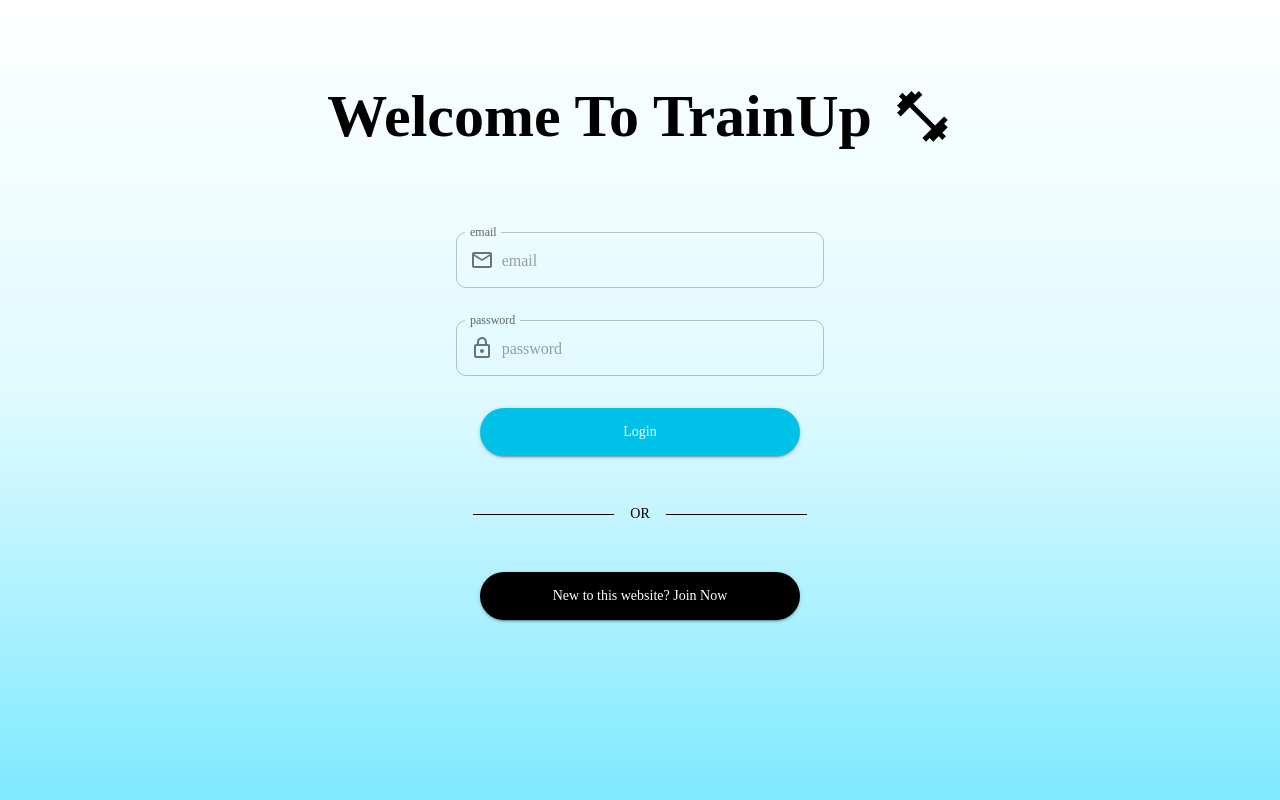
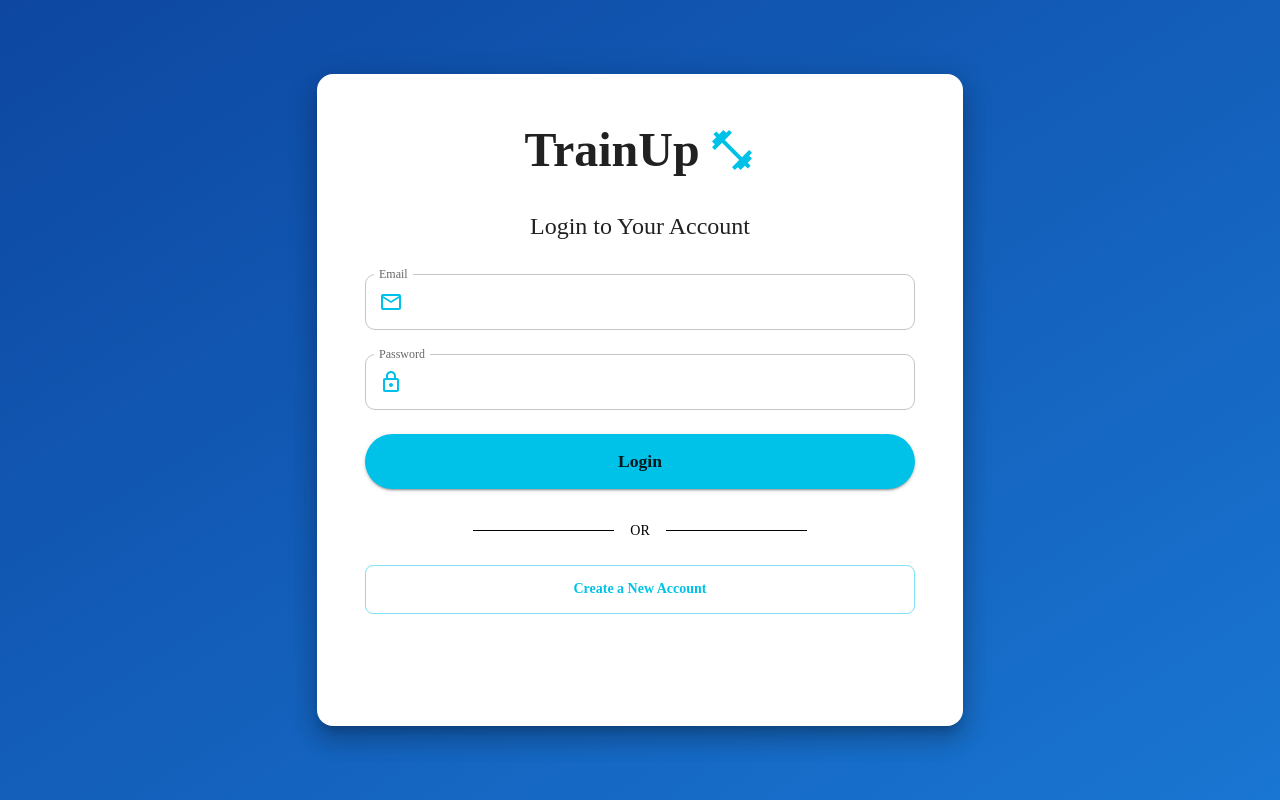
Before and after one commit to degreeProjects/trainUp-frontend, a React (Vite) app: page /login in a window 1280 px wide. Built offline with nearby package versions, Linux system fonts and the light colour scheme.

Commit message:
fix: login page, make it more cleaner

```diff
--- a/src/pages/Login.tsx
+++ b/src/pages/Login.tsx
@@ -7,6 +7,7 @@ import {
   InputAdornment,
   Stack,
   Box,
+  Paper,
 } from "@mui/material";
 import HorizontalLineWithText from "../components/HorizontalLineWithText";
 import authService from "../services/authService";
@@ -71,108 +72,123 @@ function Login() {
   return (
     <Stack
       sx={{
-        p: 10,
-        textAlign: "center",
-        width: "60%",
-        mx: "auto",
-        justifyContent: "space-between",
+        minHeight: "100vh",
+        justifyContent: "center",
         alignItems: "center",
-        gap: 5,
+        background: "linear-gradient(to bottom right, #0d47a1, #1976d2)",
       }}
     >
-      <Box sx={{ display: "flex", alignItems: "center", mb: 5 }}>
-        <Typography variant="h2" sx={{ fontWeight: "bold", mr: 2.5 }}>
-          Welcome To TrainUp
+      <Paper
+        elevation={15}
+        sx={{
+          width: "80%",
+          maxWidth: 550,
+          borderRadius: 4,
+          p: 6,
+          textAlign: "center",
+          bgcolor: "white",
+        }}
+      >
+        <Box display="flex" alignItems="center" justifyContent="center" mb={4}>
+          <Typography variant="h3" sx={{ fontWeight: "800", mr: 1 }}>
+            TrainUp
           </Typography>
-        <FitnessCenterIcon sx={{ fontSize: "3.8rem" }} />
+          <FitnessCenterIcon sx={{ fontSize: "3rem", color: "primary.main" }} />
         </Box>
-      <form onSubmit={handleSubmit(login)} style={{ width: "80%" }}>
-        <Stack spacing={4} alignItems="center">
+
+        <Typography variant="h5" sx={{ mb: 4, fontWeight: 500 }}>
+          Login to Your Account
+        </Typography>
+
+        <form onSubmit={handleSubmit(login)}>
+          <Stack spacing={3}>
             <Controller
               name="email"
               control={control}
               render={({ field }) => (
                 <TextField
                   {...field}
+                  label="Email"
+                  fullWidth
+                  variant="outlined"
                   error={!!errors.email}
-                fullWidth
-                label="email"
-                sx={{ width: "60%", mx: "auto" }}
-                placeholder="email"
                   helperText={errors.email?.message}
-                variant="outlined"
                   InputProps={{
                     startAdornment: (
                       <InputAdornment position="start">
-                      <EmailOutlinedIcon />
+                        <EmailOutlinedIcon color="primary" />
                       </InputAdornment>
                     ),
                   }}
                 />
               )}
             />
+
             <Controller
               name="password"
               control={control}
               render={({ field }) => (
                 <TextField
                   {...field}
+                  type="password"
+                  label="Password"
+                  fullWidth
+                  variant="outlined"
                   error={!!errors.password}
-                fullWidth
-                label="password"
-                sx={{ width: "60%", mx: "auto" }}
-                placeholder="password"
-                type="password"
                   helperText={errors.password?.message}
-                variant="outlined"
                   InputProps={{
                     startAdornment: (
                       <InputAdornment position="start">
-                      <LockOutlinedIcon />
+                        <LockOutlinedIcon color="primary" />
                       </InputAdornment>
                     ),
                   }}
                 />
               )}
             />
+
             <Button
+              type="submit"
               variant="contained"
-            type="submit"
               sx={{
-              color: "white",
-              backgroundColor: "primary.main",
-              ":hover": { backgroundColor: "primary.main" },
-              width: "25vw",
-              height: "6vh",
-              mt: 3,
-              mx: "auto",
+                py: 1.5,
+                fontSize: "1.1rem",
+                fontWeight: "bold",
               }}
             >
               Login
             </Button>
+
             {serverError && (
-            <Typography variant="body1" color="error" fontWeight="bold">
+              <Typography color="error" fontWeight="bold" textAlign="center">
                 {serverError}
               </Typography>
             )}
           </Stack>
         </form>
+
+        <Box mt={4}>
           <HorizontalLineWithText text="OR" />
+        </Box>
+
         <Button
-        variant="contained"
+          variant="outlined"
           onClick={register}
           sx={{
-          color: "white",
-          backgroundColor: "black",
-          ":hover": { backgroundColor: "black" },
-          width: "25vw",
-          height: "6vh",
-          mx: "auto",
+            mt: 2,
+            width: "100%",
+            borderRadius: 2,
+            py: 1.4,
+            fontWeight: "bold",
           }}
         >
-        New to this website? Join Now
+          Create a New Account
         </Button>
+
+        <Box mt={3} display="flex" justifyContent="center">
           <GoogleAuth />
+        </Box>
+      </Paper>
     </Stack>
   );
 }
```
Lines whose indentation alone changed are shown as unchanged.
